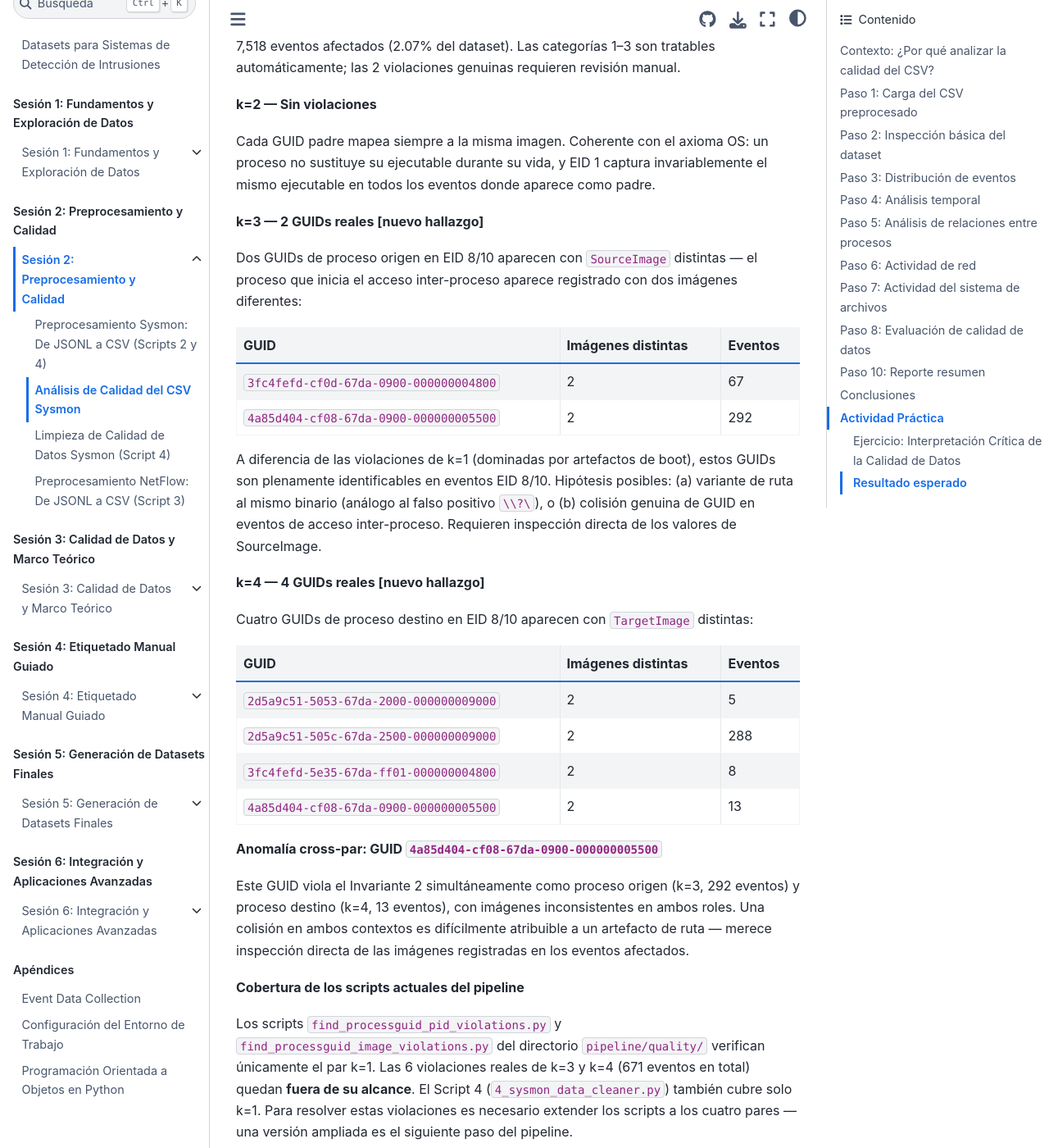
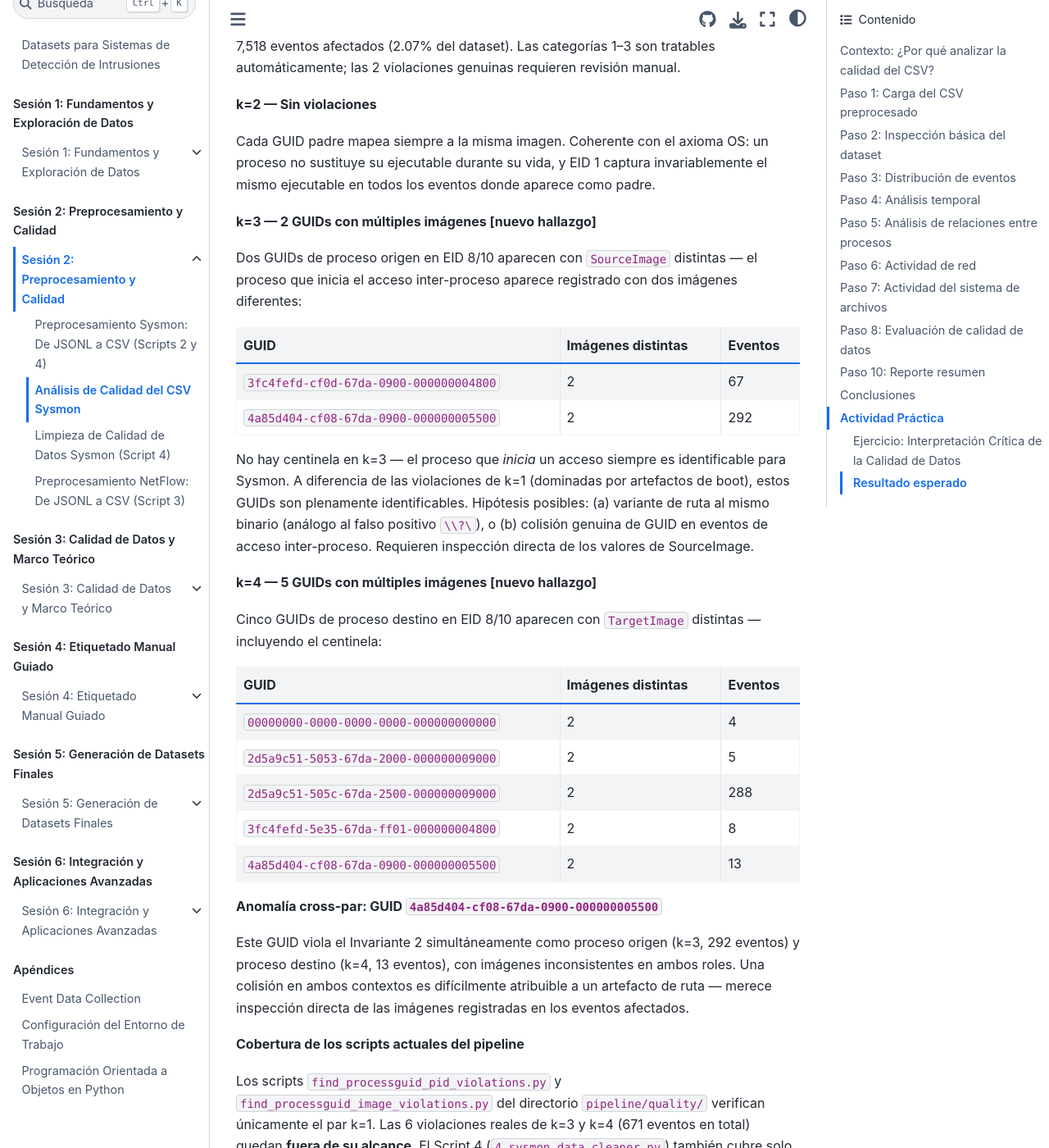
Before and after one commit to ollerenac/curso2026, a Jupyter Book: the page built from sesion-2/8-analisis-calidad-csv.md, in a window 1280 px wide and 1400 px high, scrolled down 38634 px. Shown: the whole window at 82% size. Built offline with Jupyter Book 1.0.4 settings and Sphinx 7.4.7 and the Sphinx Book theme 1.1.4, drawn with Linux system fonts in a browser that asks for light colours.

Commit message:
fix(sesion-2): 8f — remove NULL_GUID filter, report all violations including sentinel
The original find_processguid_image_violations.py does not exclude the sentinel;
all GUIDs with >1 image are reported. Align 8f with the same logic: show all
violations and label the sentinel where it appears, rather than filtering it out.

- MD 8f: k=3 section clarifies no sentinel present; k=4 table now shows 5 GUIDs
  (4 real + sentinel) with note marking the centinela row
- Notebook cell 39: remove real_viol = violations[index != NULL_GUID] filter;
  iterate over all violations and label sentinel with '← GUID centinela'

Co-Authored-By: Claude Sonnet 4.6 <noreply@anthropic.com>

```diff
--- a/sesion-2/8-analisis-calidad-csv.md
+++ b/sesion-2/8-analisis-calidad-csv.md
@@ -1102,7 +1102,7 @@ Analizado en detalle en el Paso 8d. Las 28 violaciones se dividen en cuatro cate
 
 Cada GUID padre mapea siempre a la misma imagen. Coherente con el axioma OS: un proceso no sustituye su ejecutable durante su vida, y EID 1 captura invariablemente el mismo ejecutable en todos los eventos donde aparece como padre.
 
-**k=3 — 2 GUIDs reales [nuevo hallazgo]**
+**k=3 — 2 GUIDs con múltiples imágenes [nuevo hallazgo]**
 
 Dos GUIDs de proceso origen en EID 8/10 aparecen con `SourceImage` distintas — el proceso que inicia el acceso inter-proceso aparece registrado con dos imágenes diferentes:
 
@@ -1111,14 +1111,15 @@ Dos GUIDs de proceso origen en EID 8/10 aparecen con `SourceImage` distintas —
 | `3fc4fefd-cf0d-67da-0900-000000004800` | 2 | 67 |
 | `4a85d404-cf08-67da-0900-000000005500` | 2 | 292 |
 
-A diferencia de las violaciones de k=1 (dominadas por artefactos de boot), estos GUIDs son plenamente identificables en eventos EID 8/10. Hipótesis posibles: (a) variante de ruta al mismo binario (análogo al falso positivo `\\?\`), o (b) colisión genuina de GUID en eventos de acceso inter-proceso. Requieren inspección directa de los valores de SourceImage.
+No hay centinela en k=3 — el proceso que *inicia* un acceso siempre es identificable para Sysmon. A diferencia de las violaciones de k=1 (dominadas por artefactos de boot), estos GUIDs son plenamente identificables. Hipótesis posibles: (a) variante de ruta al mismo binario (análogo al falso positivo `\\?\`), o (b) colisión genuina de GUID en eventos de acceso inter-proceso. Requieren inspección directa de los valores de SourceImage.
 
-**k=4 — 4 GUIDs reales [nuevo hallazgo]**
+**k=4 — 5 GUIDs con múltiples imágenes [nuevo hallazgo]**
 
-Cuatro GUIDs de proceso destino en EID 8/10 aparecen con `TargetImage` distintas:
+Cinco GUIDs de proceso destino en EID 8/10 aparecen con `TargetImage` distintas — incluyendo el centinela:
 
 | GUID | Imágenes distintas | Eventos |
 |------|-------------------|---------|
+| `00000000-0000-0000-0000-000000000000` | 2 | 4 | ← GUID centinela |
 | `2d5a9c51-5053-67da-2000-000000009000` | 2 | 5 |
 | `2d5a9c51-505c-67da-2500-000000009000` | 2 | 288 |
 | `3fc4fefd-5e35-67da-ff01-000000004800` | 2 | 8 |
```
Also changed, not shown: 1 other file.
